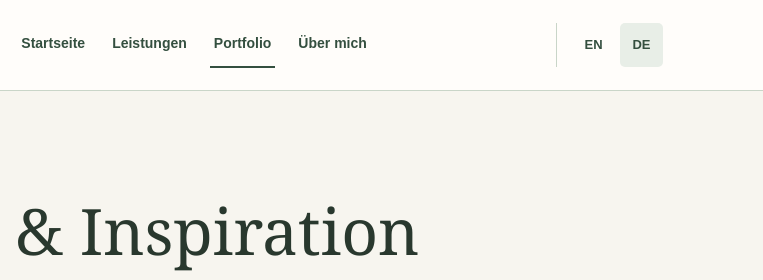
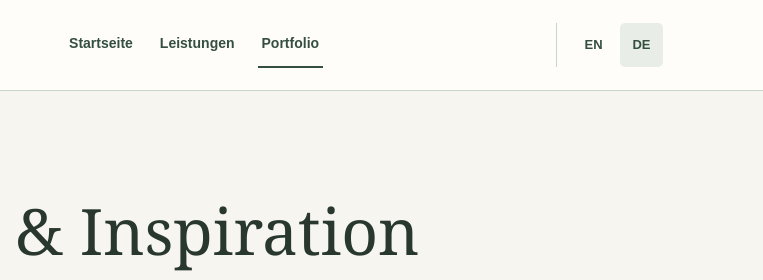
Before and after one commit to iinesiines/Nettisivu-musiikki-kuvat, a plain HTML site: page portfolio-de.html in a window 1280 px wide. Shown: the top 280 px of the page, 517-1280 px from the left. Drawn offline with Linux system fonts and the light colour scheme.

Commit message:
Update portfolio-de.html

```diff
--- a/portfolio-de.html
+++ b/portfolio-de.html
@@ -18,7 +18,7 @@
 </a>
 <nav aria-label="Hauptnavigation"><ul class="nav-list"><li><a href="startseite.html">Startseite</a></li>
 <li><a href="leistungen.html">Leistungen</a></li>
-<li><a aria-current="page" href="portfolio-de.html">Portfolio</a></li><li><a href="startseite.html#about">Über mich</a></li></ul></nav>
+<li><a aria-current="page" href="portfolio-de.html">Portfolio</a></li></ul></nav>
 <nav aria-label="Sprachauswahl" class="language-switch"><a aria-label="English" href="portfolio.html" hreflang="en" lang="en">EN</a><a aria-current="page" aria-label="Deutsch" href="portfolio-de.html" hreflang="de" lang="de">DE</a></nav></div>
 </header>
 <main id="main-content">
```
